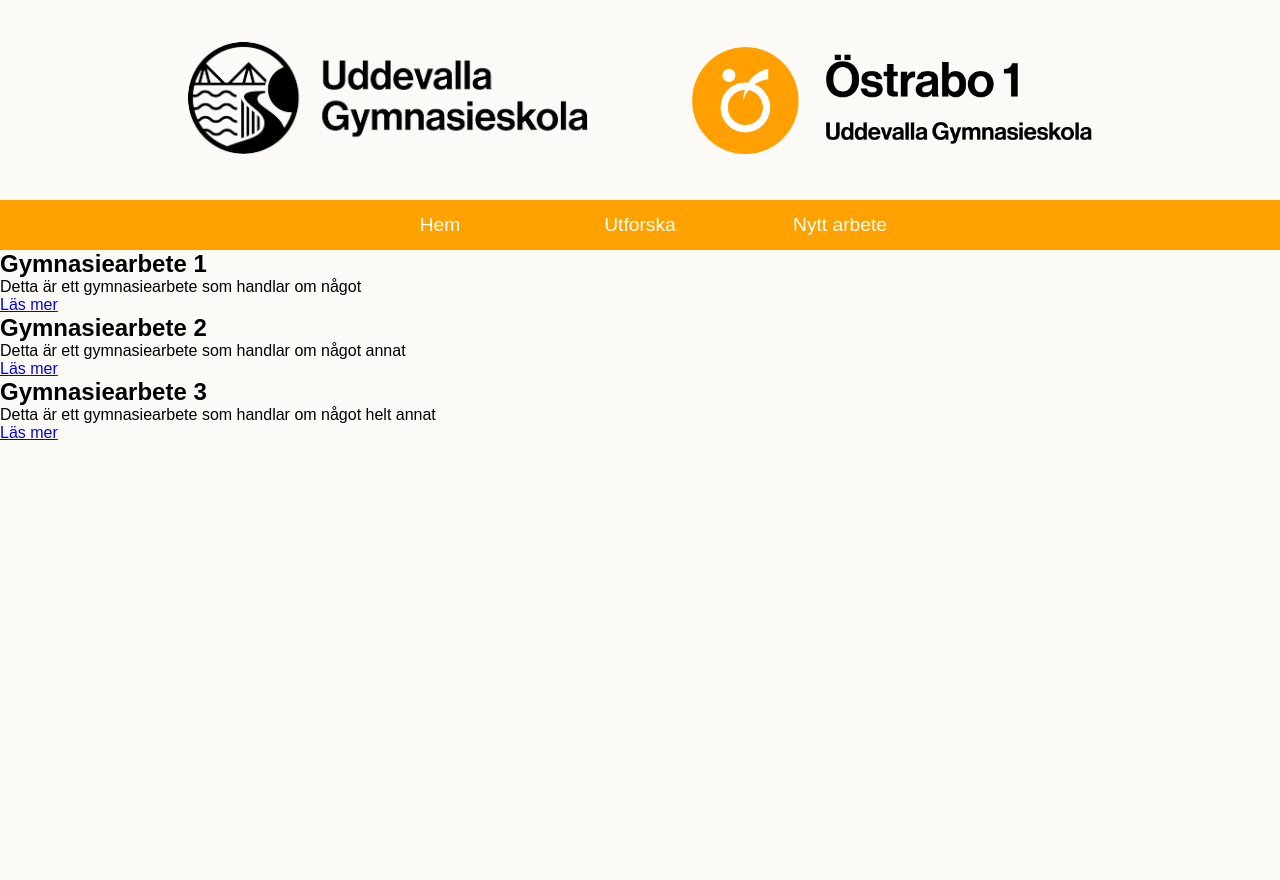
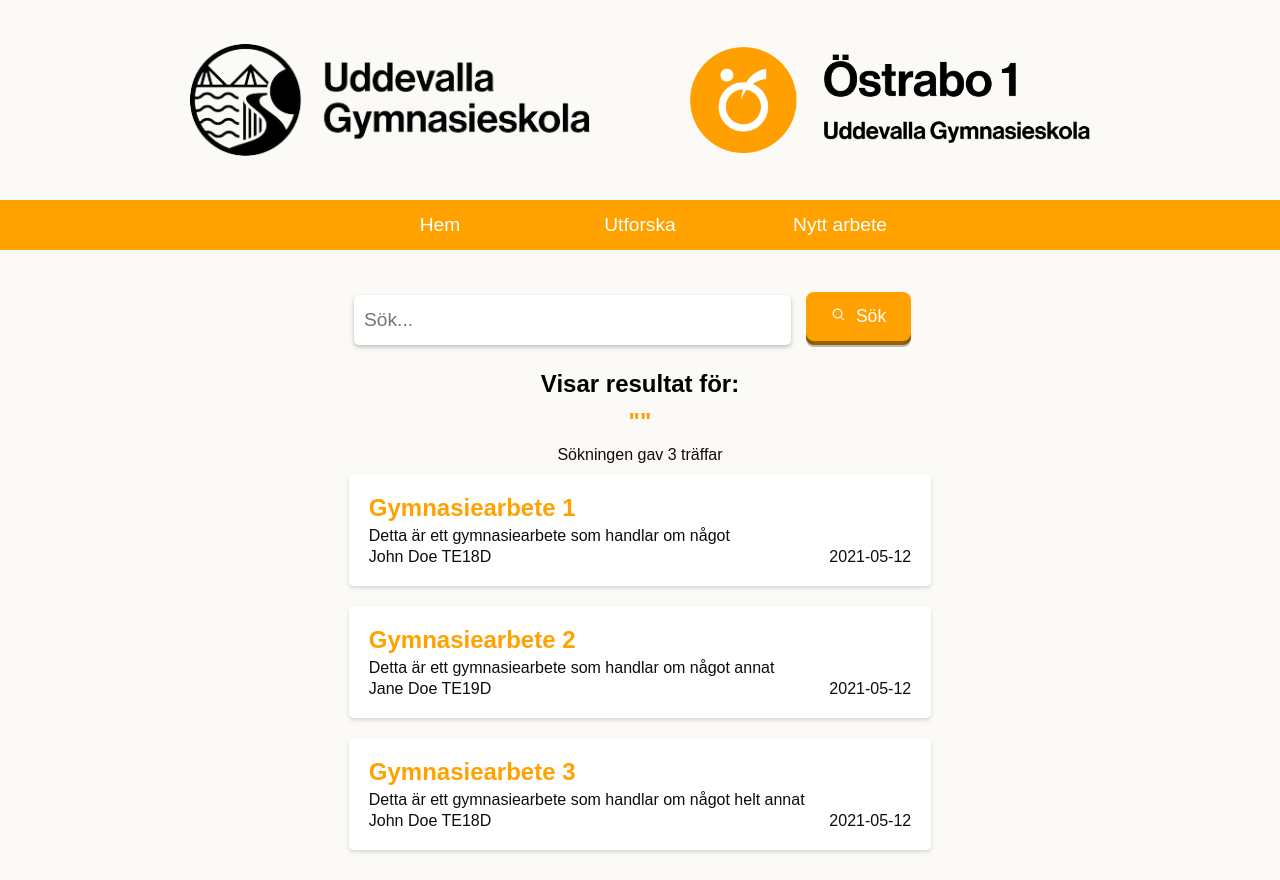
Before and after one commit to LucasKantola/Ostrabo-DB, a Laravel app: page /search in a window 1280 px wide. Before the commit the page ends 440 px from the top, so only its background shows below. Run offline with Laravel 12, Linux system fonts and the light colour scheme; some web fonts are replaced.

Commit message:
added styling to search and defaults for common class

```diff
--- a/app/Http/Controllers/searchController.php
+++ b/app/Http/Controllers/searchController.php
@@ -9,23 +9,68 @@
 {
     public function search(Request $request)
     {
-        $search = $request->input('search');
-
+        if ($request->has('search')) {
+            if(empty($request->input("search"))){
+                return redirect()->route("search");
+            }
+            $results = [
+                (object)[
+                    "id" => 1,
+                    "date" => "2021-05-12",
+                    "author" => "John Doe",
+                    "class" => "TE18D",
+                    "title" => $request->input('search'),
+                    "description" => "Detta är ett gymnasiearbete som handlar om något"
+                ],
+                (object)[
+                    "id" => 2,
+                    "date" => "2021-05-12",
+                    "author" => "Jane Doe",
+                    "class" => "TE19D",
+                    "title" => $request->input('search'),
+                    "description" => "Detta är ett gymnasiearbete som handlar om något annat"
+                ],
+                (object)[
+                    "id" => 3,
+                    "date" => "2021-05-12",
+                    "author" => "John Doe",
+                    "class" => "TE18D",
+                    "title" => $request->input('search'),
+                    "description" => "Detta är ett gymnasiearbete som handlar om något helt annat"
+                ]];
+        }
+        else{
             $results = [
                 (object) [
+                    "id" => 1,
+                    'date' => '2021-05-12',
+                    "author" => "John Doe",
+                    'class' => 'TE18D',
                     'title' => 'Gymnasiearbete 1',
                     'description' => 'Detta är ett gymnasiearbete som handlar om något'
                 ],
                 (object) [
+                    "id" => 2,
+                    'date' => '2021-05-12',
+                    "author" => "Jane Doe",
+                    'class' => 'TE19D',
                     'title' => 'Gymnasiearbete 2',
                     'description' => 'Detta är ett gymnasiearbete som handlar om något annat'
                 ],
                 (object) [
+                    "id" => 3,
+                    'date' => '2021-05-12',
+                    "author" => "John Doe",
+                    'class' => 'TE18D',
                     'title' => 'Gymnasiearbete 3',
                     'description' => 'Detta är ett gymnasiearbete som handlar om något helt annat'
                 ]
             ];
+        }
 
-        return view("search")->with('results', $results);
+
+
+
+        return view("search")->with('results', $results)->with('search', $request->input('search'))->with('searchRes', count($results));
     }
 }
--- a/public/style/defaults.css
+++ b/public/style/defaults.css
@@ -2,8 +2,8 @@
     --text: #0e0d0b;
     --background: #FCFAF6;
     --primary: #ffa200;
-    --secondary: #ddc08d;
-    --accent: #e3b464;
+    --secondary: #d49932;
+    --accent: #dfa23a;
 
     --secondary-background: white;
 
@@ -16,6 +16,8 @@
     padding: 0;
     font-family: var(--font);
     box-sizing: border-box;
+    border: none;
+    outline: none;
 }
 
 body{
@@ -23,58 +25,33 @@
 }
 
 header{
-    display: flex;
-    flex-direction: column;
-    justify-content: center;
-    align-items: center;
-    width: 100%;
     height: 250px;
     background-color: var(--background);
 }
 
 header > .logo {
-    display: flex;
-    justify-content: center;
-    align-items: center;
-    width: 100%;
     height: 80%;
 }
-header > .logo a > img{
+header > .logo > img{
     margin: 50px;
     width: 400px;
     aspect-ratio: auto;
 }
+
 header > nav{
     display: flex;
-    width: 100%;
     height: 20%;
     background-color: var(--primary);
 }
 nav > ul {
-    display: flex;
-    justify-content: center;
-    align-items: center;
-    width: 100%;
-    height: 100%;
     list-style: none;
 }
 
 nav > ul > li {
-    display: flex;
     width: 200px;
-    height: 100%;
-    justify-content: center;
-    align-items: center;
 }
 nav > ul > li > a {
-    display: flex;
-    width: 100%;
-    height: 100%;
-
-    justify-content: center;
-    align-items: center;
     text-decoration: none;
-
     font-size: 1.2rem;
     font-weight: 400;
     cursor: pointer;
@@ -84,3 +61,47 @@
     background-color: white;
     color: var(--primary);
 }
+
+
+/*Common classes*/
+.flex-row {
+    display: flex;
+    flex-direction: row;
+    flex-wrap: nowrap;
+}
+
+.flex-column {
+    display: flex;
+    flex-direction: column;
+    flex-wrap: nowrap;
+}
+
+.flex-center{
+    display: flex;
+    justify-content: center;
+    align-items: center;
+    flex-wrap: nowrap;
+}
+
+.w100{
+    width: 100%;
+}
+
+.h100{
+    height: 100%;
+}
+
+.wh100{
+    width: 100%;
+    height: 100%;
+}
+
+.selectable{
+    cursor: pointer;
+    transition: box-shadow 0.3s ease;
+    box-shadow: 0 2px 4px rgba(0, 0, 0, 0.15);
+}
+.selectable:hover{
+    box-shadow: 0 4px 8px rgba(0, 0, 0, 0.25);
+    text-decoration: underline;
+}
--- /dev/null
+++ b/public/style/search.css
@@ -0,0 +1,77 @@
+main{
+    display: flex;
+    width: 60%;
+    margin: auto;
+    flex-wrap: wrap;
+    justify-content: center;
+    align-items: flex-start;
+    background-color: var(--background);
+    padding: 20px;
+
+}
+
+main > .search-bar > input[type="text"]{
+    width: 60% !important;
+}
+
+.results, .r-amount, .r-search{
+    height: auto;
+    margin: 20px;
+}
+.r-amount, .r-search{
+    margin: 0;
+    margin-top: 10px;
+}
+.r-search{
+    color: var(--primary);
+}
+.r-amount{
+    color: var(--text);
+}
+
+main > article{
+    background-color: var(--secondary-background);
+    width: 80%;
+    margin: 10px;
+    padding: 20px;
+    border-radius: 5px;
+}
+main > article:nth-child(0){
+    margin-top: 20px;
+}
+
+main > article > a{
+    display: flex;
+    flex-direction: column;
+    text-decoration: none;
+    color: var(--text);
+}
+
+main > article > a > h2{
+    display: inline;
+    color: var(--primary);
+    margin-bottom: 5px;
+}
+main > article > a > p{
+    display: inline;
+    color: var(--text);
+    margin-bottom: 3px;
+}
+main > article > a > a{
+    display: inline;
+    width: 50%;
+    color: var(--text);
+}
+main > article > a > .bottom{
+    display: flex;
+    justify-content: space-between;
+    align-items: flex-end;
+}
+article .bottom > .author{
+    display: inline;
+    order: 1;
+}
+article .bottom > .date{
+    display: inline;
+    order: 2;
+}
--- /dev/null
+++ b/public/style/searchbar.css
@@ -0,0 +1,123 @@
+main > .search-bar{
+    display: flex;
+    justify-content: center;
+    align-items: center;
+    width: 100%;
+    height: 100px;
+}
+
+main > .search-bar > input[type="text"] {
+    width: 50%;
+    height: 50px;
+    padding: 10px;
+    font-size: 1.2rem;
+    border-radius: 5px;
+    background-color: white;
+    box-shadow: 0 2px 4px rgba(0, 0, 0, 0.25);
+    transition: background-color 0.3s ease, box-shadow 0.3s ease;
+}
+
+main > .search-bar > input[type="text"]:focus {
+    outline: var(--accent) 2px solid;
+    box-shadow: 0 4px 8px rgba(0, 0, 0, 0.4);
+}
+
+/*Button styling for searchbar*/
+main > .search-bar button {
+    margin: 15px;
+    position: relative;
+    border: none;
+    background: transparent;
+    padding: 0;
+    cursor: pointer;
+    outline-offset: 4px;
+    transition: filter 250ms;
+    user-select: none;
+    touch-action: manipulation;
+}
+
+main > .search-bar .shadow {
+    position: absolute;
+    top: 0;
+    left: 0;
+    width: 100%;
+    height: 100%;
+    border-radius: 8px;
+    background: hsl(0deg 0% 0% / 0.25);
+    will-change: transform;
+    transform: translateY(2px);
+    transition: transform
+       600ms
+       cubic-bezier(.3, .7, .4, 1);
+}
+
+main > .search-bar .edge {
+    position: absolute;
+    top: 0;
+    left: 0;
+    width: 100%;
+    height: 100%;
+    border-radius: 8px;
+    background: linear-gradient(
+       to left,
+       hsl(38, 100%, 25%) 0%,
+       hsl(38, 100%, 30%) 8%,
+       hsl(38, 100%, 30%) 92%,
+       hsl(38, 100%, 25%) 100%
+    );
+}
+
+main > .search-bar .front {
+    display: block;
+    position: relative;
+    padding: 14px 25px;
+    border-radius: 8px;
+    font-size: 1.1rem;
+    color: white;
+    background: hsl(38, 100%, 50%);
+    will-change: transform;
+    transform: translateY(-4px);
+    transition: transform
+       600ms
+       cubic-bezier(.3, .7, .4, 1);
+}
+
+main > .search-bar button:hover {
+    filter: brightness(110%);
+}
+
+main > .search-bar button:hover .front {
+    transform: translateY(-6px);
+    transition: transform
+       250ms
+       cubic-bezier(.3, .7, .4, 1.5);
+}
+
+main > .search-bar button:active .front {
+    transform: translateY(-2px);
+    transition: transform 34ms;
+}
+
+main > .search-bar button:hover .shadow {
+    transform: translateY(4px);
+    transition: transform
+       250ms
+       cubic-bezier(.3, .7, .4, 1.5);
+}
+
+main > .search-bar button:active .shadow {
+    transform: translateY(1px);
+    transition: transform 34ms;
+}
+
+main > .search-bar button:focus:not(:focus-visible) {
+    outline: none;
+}
+main > .search-bar img{
+    position: relative;
+    width: 15px;
+    margin-right: 5px;
+    aspect-ratio: auto;
+    z-index: 10;
+    filter: invert(1);
+}
--- a/resources/views/defaults/header.blade.php
+++ b/resources/views/defaults/header.blade.php
@@ -1,15 +1,13 @@
-<header>
-        <div class="logo">
-            <a href="{{route("home")}}">
-                <img src="{{ asset('Uddevalla gymnasieskola logotyp.png') }}" alt="Uddevalla Gymnasieskola logotyp">
-                <img src="{{ asset('O1-logo.png') }}" alt="Östrabo1 Uddevalla Gymnasieskola logotyp">
-            </a>
-        </div>
-        <nav>
-            <ul>
-                <li><a href="{{ route('home') }}">Hem</a></li>
-                <li><a href="{{ url('/browse') }}">Utforska</a></li>
-                <li><a href="#">Nytt arbete</a></li>
+<header class="w100 flex-column">
+        <a href="{{route("home")}}" class="logo w100 flex-center">
+            <img src="{{ asset('Uddevalla gymnasieskola logotyp.png') }}" alt="Uddevalla Gymnasieskola logotyp">
+            <img src="{{ asset('O1-logo.png') }}" alt="Östrabo1 Uddevalla Gymnasieskola logotyp">
+        </a>
+        <nav class="w100">
+            <ul class="flex-center w100">
+                <li class="h100"><a href="{{ route('home') }}" class="wh100 flex-center">Hem</a></li>
+                <li class="h100"><a href="{{ url('/browse') }}" class="wh100 flex-center ">Utforska</a></li>
+                <li class="h100"><a href="#" class="wh100 flex-center">Nytt arbete</a></li>
             </ul>
         </nav>
 </header>
--- /dev/null
+++ b/resources/views/defaults/searchbar.blade.php
@@ -0,0 +1,8 @@
+<form class="search-bar" method="GET" action="{{route("search")}}">
+    <input type="text" name="search" placeholder="Sök..." value="{{empty($search) ? "" : $search}}">
+    <button id="submit" for="submit">
+        <span class="shadow"></span>
+        <span class="edge"></span>
+        <span class="front text"><img src="{{asset("svg/search.svg")}}" alt="search icon svg"> Sök</span>
+    </button>
+</form>
--- a/resources/views/search.blade.php
+++ b/resources/views/search.blade.php
@@ -1,12 +1,26 @@
 @include("../defaults/meta")
+<link rel="stylesheet" href="{{asset("style/search.css")}}">
+<link rel="stylesheet" href="{{asset("style/searchbar.css")}}">
+</head>
 <body>
     @include("../defaults/header")
-    <main>
+    <main class="h100">
+        @include("../defaults/searchbar")
+        <div class="flex-column w100">
+            <h2 class="r-head w100 flex-center">Visar resultat för:</h2>
+            <h2 class="r-search w100 flex-center">"{{$search}}"</h2>
+            <p class="r-amount w100 flex-center">Sökningen gav {{$searchRes}} träffar</p>
+        </div>
         @forelse($results as $result)
-            <article>
-                <h2>{{$result->title}}</h2>
-                <p>{{$result->description}}</p>
-                <a href="{{route("show", $result->title)}}">Läs mer</a>
+            <article class="h100 selectable">
+                <a href="{{route("show", $result->id)}}" class="wh100 flex-column">
+                    <h2>{{$result->title}}</h2>
+                    <p>{{$result->description}}</p>
+                    <div class="bottom">
+                        <p class="author">{{$result->author." ".$result->class}}</p>
+                        <p class="date">{{$result->date}}</p>
+                    </div>
+                </a>
             </article>
         @empty
             <p>Inga resultat hittades</p>
--- a/routes/web.php
+++ b/routes/web.php
@@ -7,7 +7,7 @@
 Route::get('/', [HomeController::class, 'index'])->name('home');
 Route::post('/', [HomeController::class, 'search'])->name('home.search');
 
-Route::get('/search', [searchController::class, 'search'])->name('search.search');
+Route::get('/search', [searchController::class, 'search'])->name('search');
 
 Route::get("/show", function(){
     return view("show");
```
Also changed, not shown: public/style/landing.css (+3 -134 lines), resources/views/landing.blade.php (+3 -9 lines). Lines whose indentation alone changed are shown as unchanged.
